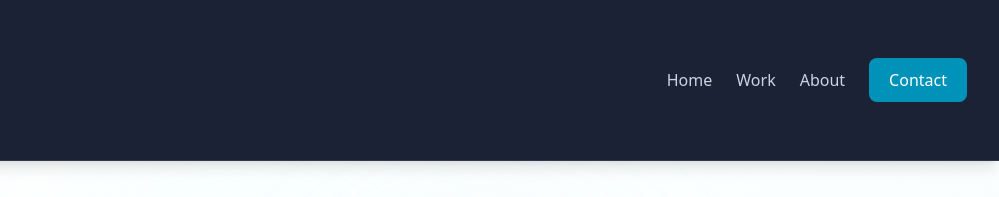
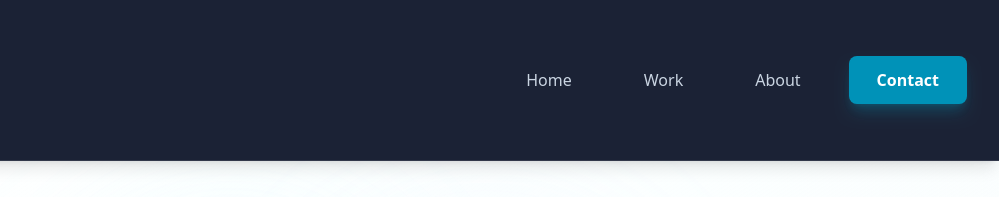
Before and after one commit to firstlayerdigital/first-layer-website, an Astro site: page / in a window 1280 px wide. Shown: the top 197 px of the page, 281-1280 px from the left. Built offline with nearby package versions, Linux system fonts and the light colour scheme; Astro itself is replaced by a stand-in of ours.

Commit message:
Adjusted menu buttons and optimized for all platforms.

```diff
--- a/src/layouts/Layout.astro
+++ b/src/layouts/Layout.astro
@@ -41,18 +41,24 @@ const {
 					<img src="/logo.svg" alt="First Layer Digital" class="h-16 sm:h-20 md:h-24 lg:h-28 xl:h-32 w-auto" />
 				</a>
 
-				<div class="flex items-center flex-wrap justify-center gap-4 sm:gap-6 text-sm sm:text-base font-medium">
-					<a href="/" class="text-slate-300 hover:text-white transition-colors touch-manipulation py-2 min-h-[44px] flex items-center">
-						Home
+				<div class="flex items-center flex-wrap justify-center gap-2 sm:gap-3 md:gap-4 lg:gap-6 text-sm sm:text-base md:text-base lg:text-base 2xl:text-lg">
+					<a href="/" class="group relative text-slate-300 hover:text-white active:text-cyan-400 font-medium transition-all duration-300 touch-manipulation px-3 sm:px-4 md:px-5 lg:px-6 py-2 min-h-[44px] sm:min-h-[44px] flex items-center">
+						<span class="relative z-10">Home</span>
+						<span class="absolute bottom-0 left-0 w-0 h-[2px] sm:h-0.5 md:h-0.5 bg-gradient-to-r from-cyan-400 to-cyan-600 group-hover:w-full group-active:w-full transition-all duration-300"></span>
+						<span class="absolute inset-0 bg-white/5 rounded-lg opacity-0 group-hover:opacity-100 group-active:opacity-100 transition-opacity duration-300"></span>
 					</a>
-					<a href="/work" class="text-slate-300 hover:text-white transition-colors touch-manipulation py-2 min-h-[44px] flex items-center">
-						Work
+					<a href="/work" class="group relative text-slate-300 hover:text-white active:text-cyan-400 font-medium transition-all duration-300 touch-manipulation px-3 sm:px-4 md:px-5 lg:px-6 py-2 min-h-[44px] sm:min-h-[44px] flex items-center">
+						<span class="relative z-10">Work</span>
+						<span class="absolute bottom-0 left-0 w-0 h-[2px] sm:h-0.5 md:h-0.5 bg-gradient-to-r from-cyan-400 to-cyan-600 group-hover:w-full group-active:w-full transition-all duration-300"></span>
+						<span class="absolute inset-0 bg-white/5 rounded-lg opacity-0 group-hover:opacity-100 group-active:opacity-100 transition-opacity duration-300"></span>
 					</a>
-					<a href="/about" class="text-slate-300 hover:text-white transition-colors touch-manipulation py-2 min-h-[44px] flex items-center">
-						About
+					<a href="/about" class="group relative text-slate-300 hover:text-white active:text-cyan-400 font-medium transition-all duration-300 touch-manipulation px-3 sm:px-4 md:px-5 lg:px-6 py-2 min-h-[44px] sm:min-h-[44px] flex items-center">
+						<span class="relative z-10">About</span>
+						<span class="absolute bottom-0 left-0 w-0 h-[2px] sm:h-0.5 md:h-0.5 bg-gradient-to-r from-cyan-400 to-cyan-600 group-hover:w-full group-active:w-full transition-all duration-300"></span>
+						<span class="absolute inset-0 bg-white/5 rounded-lg opacity-0 group-hover:opacity-100 group-active:opacity-100 transition-opacity duration-300"></span>
 					</a>
-					<a href="/contact" class="bg-cyan-600 hover:bg-cyan-500 active:bg-cyan-700 text-white px-4 sm:px-5 py-2 sm:py-2.5 rounded-lg transition-colors touch-manipulation min-h-[44px] flex items-center justify-center">
-						Contact
+					<a href="/contact" class="relative bg-cyan-600 hover:bg-cyan-500 active:bg-cyan-700 text-white px-4 sm:px-5 md:px-6 lg:px-7 py-2 sm:py-2.5 md:py-3 rounded-lg font-semibold text-sm sm:text-base md:text-base lg:text-base 2xl:text-lg transition-all duration-300 shadow-lg shadow-cyan-600/30 hover:shadow-xl hover:shadow-cyan-600/40 hover:-translate-y-0.5 active:translate-y-0 touch-manipulation min-h-[44px] sm:min-h-[44px] flex items-center justify-center">
+						<span class="relative z-10">Contact</span>
 					</a>
 				</div>
 
```
